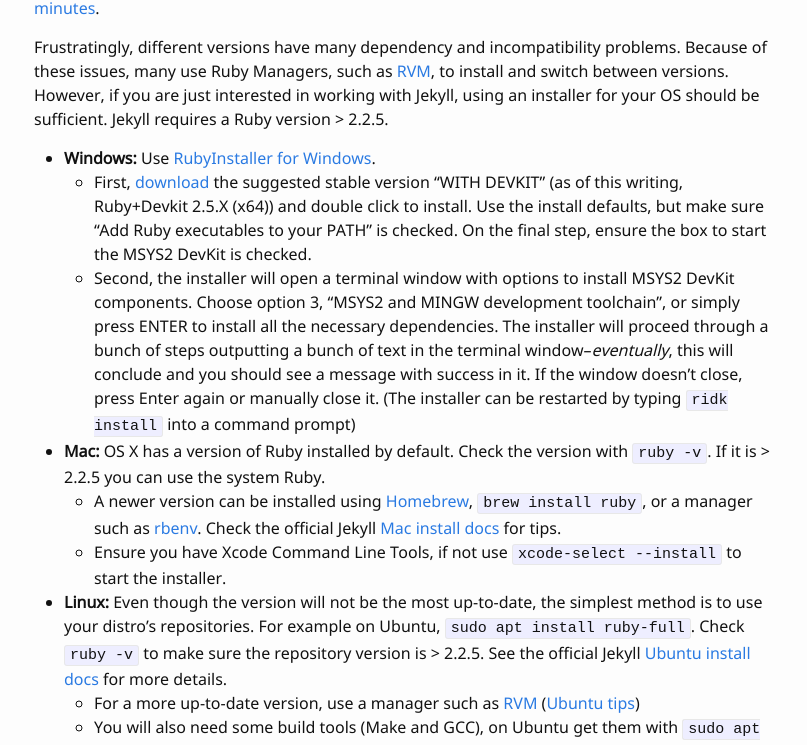
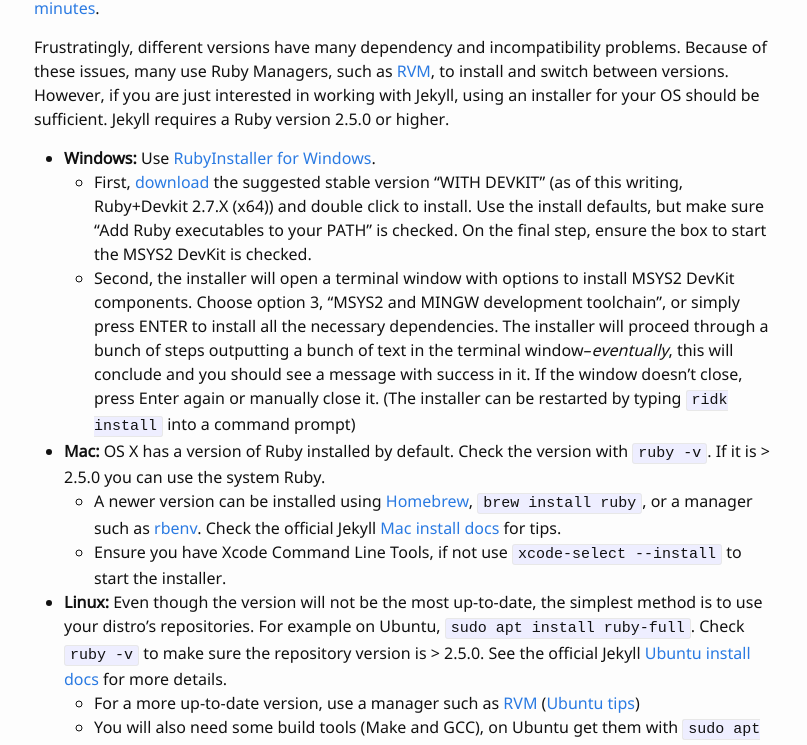
Before and after one commit to evanwill/go-go-ghpages, a Jekyll site: the page built from 0-prep.md, in a window 1280 px wide and 1400 px high, scrolled down 1289 px. Shown: the part 200-945 px from the top of the window, without its empty margins (236-1043 px from the left). Built offline with Jekyll 4.4.1, drawn with Linux system fonts in a browser that asks for light colours.

Commit message:
bump jekyll required versions mentioned

```diff
--- a/0-prep.md
+++ b/0-prep.md
@@ -55,15 +55,15 @@ To use Jekyll, *you do not need to know anything about Ruby*, but if you are cur
 Frustratingly, different versions have many dependency and incompatibility problems.
 Because of these issues, many use Ruby Managers, such as [RVM](http://rvm.io/){:target="_blank"}, to install and switch between versions.
 However, if you are just interested in working with Jekyll, using an installer for your OS should be sufficient.
-Jekyll requires a Ruby version > 2.2.5.
+Jekyll requires a Ruby version 2.5.0 or higher.
 
 - **Windows:** Use [RubyInstaller for Windows](https://rubyinstaller.org/){:target="_blank"}.
-    - First, [download](https://rubyinstaller.org/downloads/){:target="_blank"} the suggested stable version "WITH DEVKIT" (as of this writing, Ruby+Devkit 2.5.X (x64)) and double click to install. Use the install defaults, but make sure "Add Ruby executables to your PATH" is checked. On the final step, ensure the box to start the MSYS2 DevKit is checked.
+    - First, [download](https://rubyinstaller.org/downloads/){:target="_blank"} the suggested stable version "WITH DEVKIT" (as of this writing, Ruby+Devkit 2.7.X (x64)) and double click to install. Use the install defaults, but make sure "Add Ruby executables to your PATH" is checked. On the final step, ensure the box to start the MSYS2 DevKit is checked.
     - Second, the installer will open a terminal window with options to install MSYS2 DevKit components. Choose option 3, "MSYS2 and MINGW development toolchain", or simply press ENTER to install all the necessary dependencies. The installer will proceed through a bunch of steps outputting a bunch of text in the terminal window--*eventually*, this will conclude and you should see a message with success in it. If the window doesn't close, press Enter again or manually close it. (The installer can be restarted by typing `ridk install` into a command prompt)
-- **Mac:** OS X has a version of Ruby installed by default. Check the version with `ruby -v`. If it is > 2.2.5 you can use the system Ruby.
+- **Mac:** OS X has a version of Ruby installed by default. Check the version with `ruby -v`. If it is > 2.5.0 you can use the system Ruby.
     - A newer version can be installed using [Homebrew](https://brew.sh/){:target="_blank"}, `brew install ruby`, or a manager such as [rbenv](https://github.com/rbenv/rbenv){:target="_blank"}. Check the official Jekyll [Mac install docs](https://jekyllrb.com/docs/installation/macos/){:target="_blank"} for tips.
     - Ensure you have Xcode Command Line Tools, if not use `xcode-select --install` to start the installer.
-- **Linux:** Even though the version will not be the most up-to-date, the simplest method is to use your distro's repositories. For example on Ubuntu, `sudo apt install ruby-full`. Check `ruby -v` to make sure the repository version is > 2.2.5. See the official Jekyll [Ubuntu install docs](https://jekyllrb.com/docs/installation/ubuntu/){:target="_blank"} for more details.
+- **Linux:** Even though the version will not be the most up-to-date, the simplest method is to use your distro's repositories. For example on Ubuntu, `sudo apt install ruby-full`. Check `ruby -v` to make sure the repository version is > 2.5.0. See the official Jekyll [Ubuntu install docs](https://jekyllrb.com/docs/installation/ubuntu/){:target="_blank"} for more details.
     - For a more up-to-date version, use a manager such as [RVM](http://rvm.io/){:target="_blank"} ([Ubuntu tips](https://evanwill.github.io/_drafts/notes/ruby-notes.html){:target="_blank"})
     - You will also need some build tools (Make and GCC), on Ubuntu get them with `sudo apt install build-essential`.
 
```
